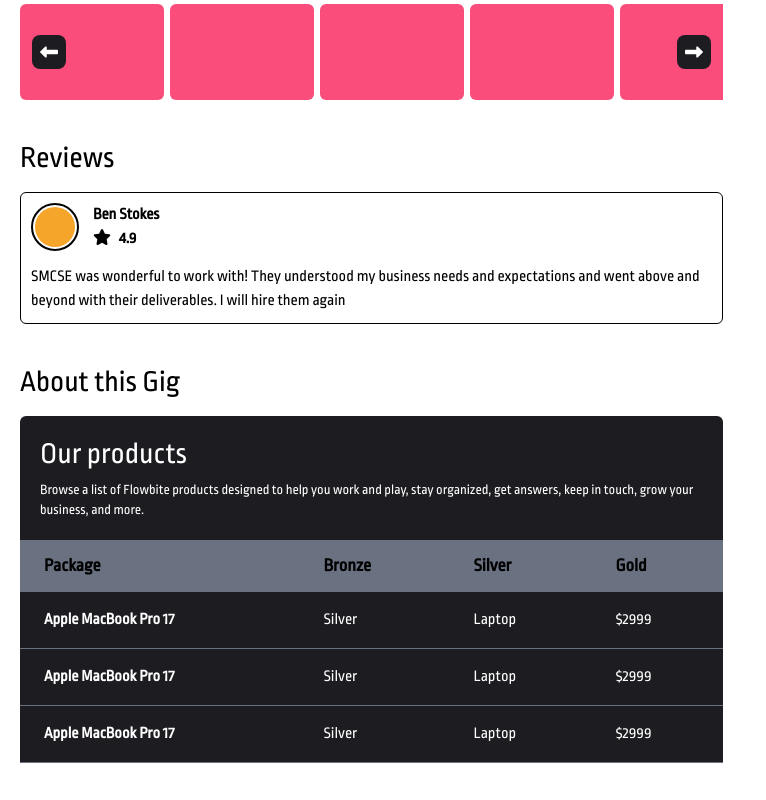
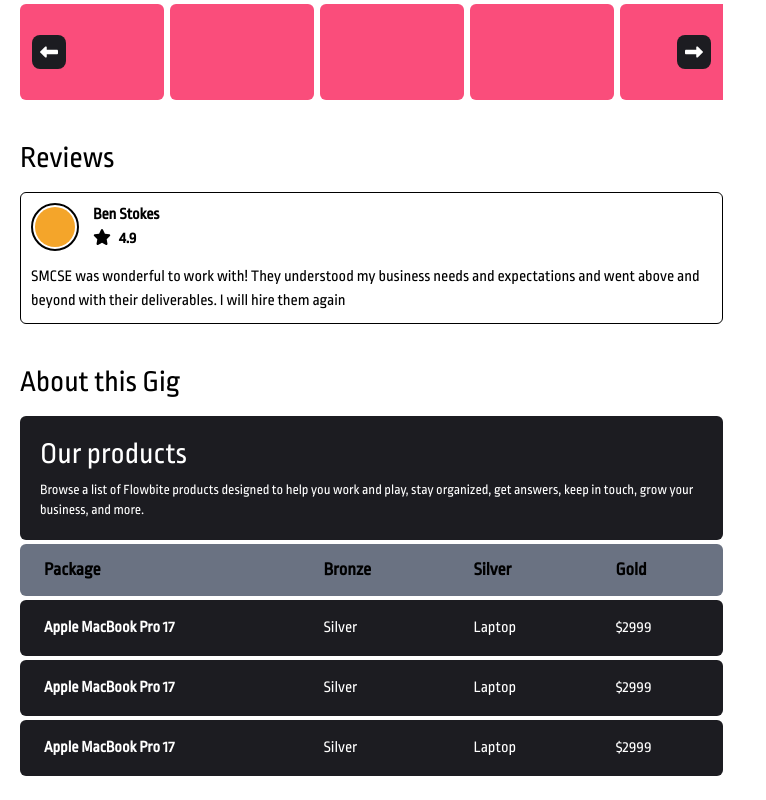
Before and after one commit to thisalsalpura/hireup_frontend, a React (Vite) app: page /singleGigView in a window 1280 px wide. Shown: the part 746-1546 px from the top of the page, without its empty margins (0-766 px from the left). Built offline with nearby package versions, Linux system fonts and the light colour scheme; a web font is replaced by a local one.

Commit message:
Update 2.5

```diff
--- a/src/components/Button.jsx
+++ b/src/components/Button.jsx
@@ -1,5 +1,5 @@
+import React from "react";
 import { FontAwesomeIcon } from "@fortawesome/react-fontawesome";
-import React from "react";
 import { NavLink } from "react-router-dom";
 
 const Button = ({ name, icon, href, containerClass, frontClasses, backClasses }) => {
--- a/src/components/TabsComponents.jsx
+++ b/src/components/TabsComponent.jsx
@@ -1,7 +1,8 @@
+import React from "react";
 import { Tabs, Tab, Card, CardBody } from "@heroui/react";
 import Button from "./Button";
 
-const TabsComponents = () => {
+const TabsComponent = () => {
     return (
         <div className="flex w-full flex-col">
             <Tabs aria-label="Dynamic tabs" className="pb-3">
@@ -42,4 +43,4 @@ const TabsComponents = () => {
     )
 }
 
-export default TabsComponents;
+export default TabsComponent;
--- a/src/pages/Login.jsx
+++ b/src/pages/Login.jsx
@@ -59,11 +59,7 @@ const Login = () => {
 
                                         <div className="flex flex-row items-center justify-between mt-5">
                                             <label className="flex items-center space-x-2.5">
-                                                <input
-                                                    type="checkbox"
-                                                    className="bg-blur rounded-md h-4 w-4 cursor-pointer focus:ring-2 focus:ring-blue-700"
-                                                    required
-                                                />
+                                                <input type="checkbox" className="bg-blur rounded-md h-4 w-4 cursor-pointer focus:ring-2 focus:ring-blue-700" required />
                                                 <span className="text-white text-sm sm:text-base">Remember Me</span>
                                             </label>
 
--- a/src/pages/Navbar.jsx
+++ b/src/pages/Navbar.jsx
@@ -68,7 +68,7 @@ const Navbar = () => {
             )}
 
             {true && (
-                <nav className="fixed top-0 left-0 right-0 z-50">
+                <nav className="absolute top-0 left-0 right-0 z-50">
                     <div className="max-w-7xl mx-auto h-24 bg-white flex items-center justify-between px-7">
                         <a href="/">
                             <img className="h-10 sm:h-12" src={logo} alt="logo" />
@@ -89,7 +89,7 @@ const Navbar = () => {
                         </div>
                     </div>
 
-                    <div className={`absolute mt-2 w-11/12 mx-auto bg-white shadow-lg rounded-lg sm:rounded-none transition-all duration-300 ease-in-out py-6 backdrop:blur-2xl ${isOpen ? "right-0 left-0" : "right-[-100%]"} flex justify-center items-center`}>
+                    <div className={`fixed top-24 left-1/2 transform -translate-x-1/2 w-[95%] max-w-7xl bg-white shadow-lg rounded-lg sm:rounded-none transition-all duration-300 ease-in-out py-6 backdrop:blur-2xl ${isOpen ? "opacity-100 pointer-events-auto" : "opacity-0 pointer-events-none"} flex justify-center items-center z-40`}>
                         {navItems()}
                     </div>
                 </nav>
--- a/src/pages/SingleGigView.jsx
+++ b/src/pages/SingleGigView.jsx
@@ -2,7 +2,7 @@ import React, { useRef, useEffect } from "react";
 import Navbar from "./Navbar";
 import { FontAwesomeIcon } from "@fortawesome/react-fontawesome";
 import { faShareNodes, faStar, faLeftLong, faRightLong } from "@fortawesome/free-solid-svg-icons";
-import TabsComponents from "../components/TabsComponents";
+import TabsComponent from "../components/TabsComponent";
 
 const SingleGigView = () => {
 
@@ -51,8 +51,8 @@ const SingleGigView = () => {
                     </div>
                 </div>
 
-                <div className="grid grid-cols-12 items-start mt-8 min-h-full relative">
-                    <div className="col-span-7 h-full flex flex-col justify-center pr-5">
+                <div className="grid grid-cols-12 items-start mt-8 h-full relative">
+                    <div className="col-span-12 lg:col-span-7 h-full flex flex-col justify-center p-0.5 lg:py-0 lg:pl-0 lg:pr-5">
                         <p className="text-3xl text-black text-left">develop custom web applications business e commerce and landing pages</p>
 
                         <div className="flex flex-row items-center justify-start gap-3.5 mt-8">
@@ -144,17 +144,17 @@ const SingleGigView = () => {
                         <p className="text-3xl text-black text-left mt-10">About this Gig</p>
 
                         <div className="h-full w-full mt-4">
-                            <div className="relative overflow-x-auto">
+                            <div className="relative overflow-x-auto cusxscroll">
 
-                                <table class="h-full w-full">
-                                    <caption class="p-5 bg-cus-black-low rounded-tl-md rounded-tr-md">
+                                <table className="h-full w-full border-separate border-spacing-y-1">
+                                    <caption className="p-5 bg-cus-black-low rounded-md">
                                         <h2 className="text-3xl text-white text-left">Our products</h2>
                                         <p className="text-sm text-white text-left mt-2">Browse a list of Flowbite products designed to help you work and play, stay organized, get answers, keep in touch, grow your business, and more.</p>
                                     </caption>
 
                                     <thead className="bg-gray-500">
                                         <tr>
-                                            <th className="px-6 py-3 text-black text-lg font-semibold text-left">
+                                            <th className="px-6 py-3 text-black text-lg font-semibold text-left rounded-tl-md rounded-bl-md">
                                                 Package
                                             </th>
                                             <th className="px-6 py-3 text-black text-lg font-semibold text-left">
@@ -163,7 +163,7 @@ const SingleGigView = () => {
                                             <th className="px-6 py-3 text-black text-lg font-semibold text-left">
                                                 Silver
                                             </th>
-                                            <th className="px-6 py-3 text-black text-lg font-semibold text-left">
+                                            <th className="px-6 py-3 text-black text-lg font-semibold text-left rounded-tr-md rounded-br-md">
                                                 Gold
                                             </th>
                                         </tr>
@@ -171,7 +171,7 @@ const SingleGigView = () => {
 
                                     <tbody>
                                         <tr className="bg-cus-black-low border-b border-gray-500">
-                                            <th className="px-6 py-4 text-white text-base text-left">
+                                            <th className="px-6 py-4 text-white text-base text-left rounded-tl-md rounded-bl-md">
                                                 Apple MacBook Pro 17
                                             </th>
                                             <td className="px-6 py-4 text-white text-base text-left">
@@ -180,12 +180,12 @@ const SingleGigView = () => {
                                             <td className="px-6 py-4 text-white text-base text-left">
                                                 Laptop
                                             </td>
-                                            <td className="px-6 py-4 text-white text-base text-left">
+                                            <td className="px-6 py-4 text-white text-base text-left rounded-tr-md rounded-br-md">
                                                 $2999
                                             </td>
                                         </tr>
                                         <tr className="bg-cus-black-low border-b border-gray-500">
-                                            <th className="px-6 py-4 text-white text-base text-left">
+                                            <th className="px-6 py-4 text-white text-base text-left rounded-tl-md rounded-bl-md">
                                                 Apple MacBook Pro 17
                                             </th>
                                             <td className="px-6 py-4 text-white text-base text-left">
@@ -194,12 +194,12 @@ const SingleGigView = () => {
                                             <td className="px-6 py-4 text-white text-base text-left">
                                                 Laptop
                                             </td>
-                                            <td className="px-6 py-4 text-white text-base text-left">
+                                            <td className="px-6 py-4 text-white text-base text-left rounded-tr-md rounded-br-md">
                                                 $2999
                                             </td>
                                         </tr>
                                         <tr className="bg-cus-black-low border-b border-gray-500">
-                                            <th className="px-6 py-4 text-white text-base text-left">
+                                            <th className="px-6 py-4 text-white text-base text-left rounded-tl-md rounded-bl-md">
                                                 Apple MacBook Pro 17
                                             </th>
                                             <td className="px-6 py-4 text-white text-base text-left">
@@ -208,7 +208,7 @@ const SingleGigView = () => {
                                             <td className="px-6 py-4 text-white text-base text-left">
                                                 Laptop
                                             </td>
-                                            <td className="px-6 py-4 text-white text-base text-left">
+                                            <td className="px-6 py-4 text-white text-base text-left rounded-tr-md rounded-br-md">
                                                 $2999
                                             </td>
                                         </tr>
@@ -219,8 +219,8 @@ const SingleGigView = () => {
                         </div>
                     </div>
 
-                    <div className="col-span-5 sticky top-28 flex-shrink-0 self-start h-fit w-full flex items-start justify-center px-5">
-                        <TabsComponents />
+                    <div className="mt-16 lg:mt-0 col-span-12 lg:col-span-5 lg:sticky lg:top-6 h-fit w-full flex items-start justify-center px-0.5 sm:px-5">
+                        <TabsComponent />
                     </div>
                 </div>
 
--- a/src/style.css
+++ b/src/style.css
@@ -42,6 +42,11 @@ body.custom2::-webkit-scrollbar-track {
 
 .hide-scrollbar::-webkit-scrollbar {
     display: none;
+}
+
+.cusxscroll::-webkit-scrollbar {
+    height: 6px;
+    cursor: grabbing !important;
 }
 
 @theme {
```
Also changed, not shown: src/components/Dropdown.jsx (deleted, +0 -67 lines), src/components/DropdownComponent.jsx (added, +34 -0 lines), src/pages/Profile.jsx (+3 -7 lines).
